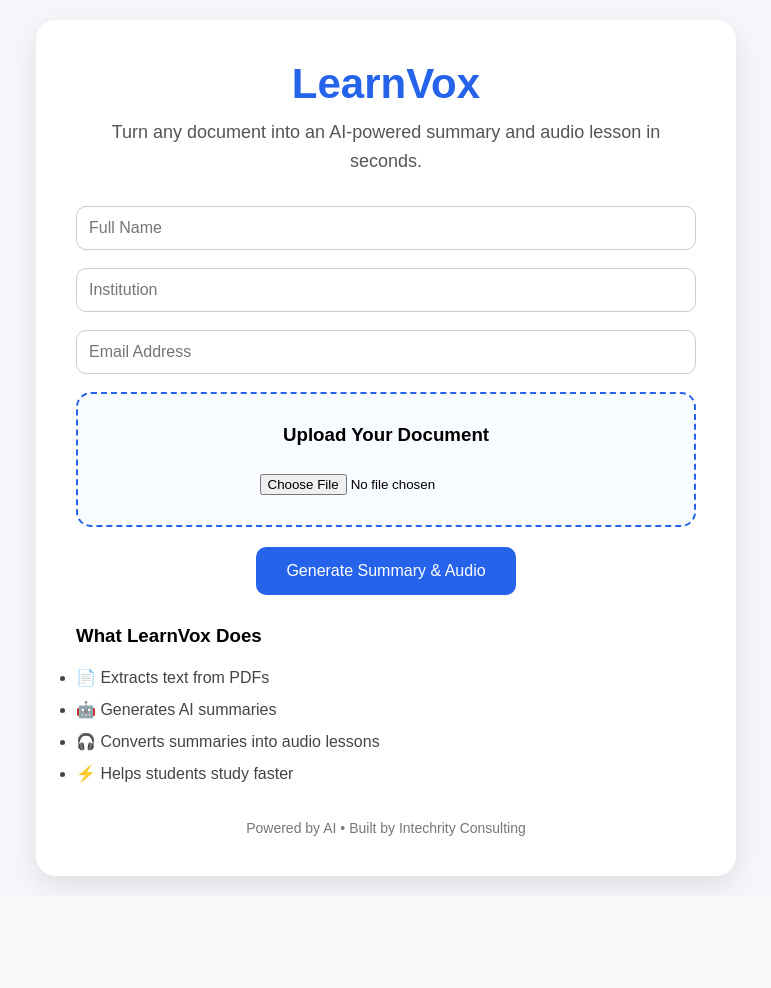
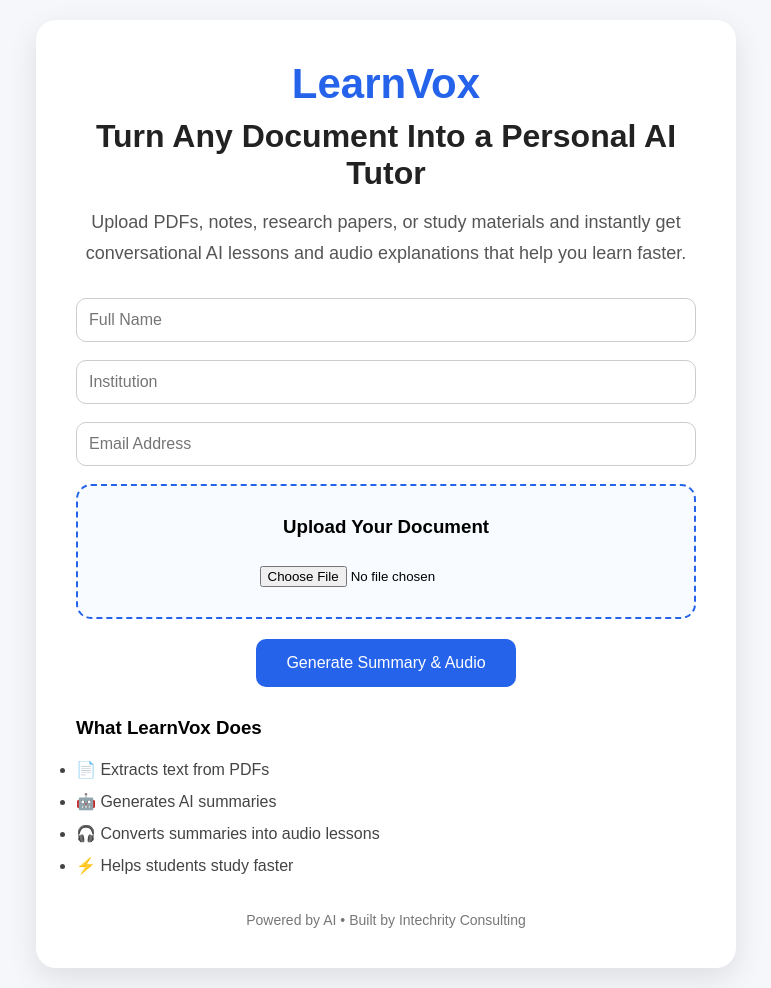
Before and after one commit to Frank-360/learnvox, a Flask app: page / in a window 1280 px wide. Shown: the whole page, without its empty margins (254-1025 px from the left). Before the commit the page ends 890 px from the top, so only its background shows below. Run offline with Flask 3, Linux system fonts and the light colour scheme; some libraries are stand-ins or nearby versions.

Commit message:
Update LearnVox homepage messaging

```diff
--- a/templates/index.html
+++ b/templates/index.html
@@ -40,11 +40,19 @@
             margin-bottom:10px;
         }
 
+            .headline{
+        font-size:32px;
+        font-weight:bold;
+        margin-top:10px;
+        margin-bottom:15px;
+        color:#222;
+        }
+
         .tagline{
             color:#555;
             font-size:18px;
+            line-height:1.7;
             margin-bottom:30px;
-            line-height:1.6;
         }
 
         .upload-box{
@@ -103,6 +111,7 @@
             font-size:16px;
         }
 
+
     </style>
 </head>
 
@@ -110,13 +119,17 @@
 
 <div class="container">
 
-    <div class="logo">
-        LearnVox
-    </div>
+    <h1 class="logo">
+    LearnVox
+</h1>
 
-    <div class="tagline">
-        Turn any document into an AI-powered summary and audio lesson in seconds.
-    </div>
+<h2 class="headline">
+    Turn Any Document Into a Personal AI Tutor
+</h2>
+
+<p class="tagline">
+    Upload PDFs, notes, research papers, or study materials and instantly get conversational AI lessons and audio explanations that help you learn faster.
+</p>
 
  <form action="/upload"
       method="POST"
```
